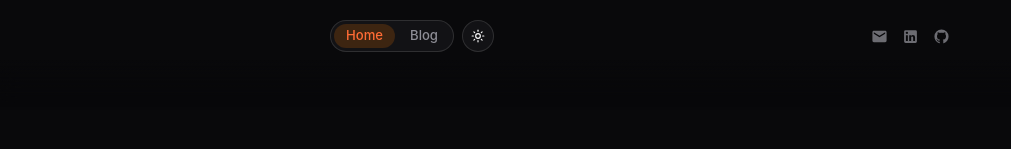
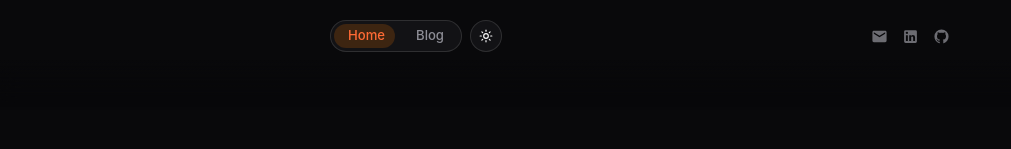
Before and after one commit to wahajf/wahajf.github.io, a Next.js app: page / in a window 1280 px wide. Shown: the top 149 px of the page, without its empty margins (0-1011 px from the left). Built offline with nearby package versions, Linux system fonts and the light colour scheme; no server answers.

Commit message:
Add smooth sliding pill indicator transition for Home and Blog navbar items

```diff
--- a/app/components/PillNavbar.jsx
+++ b/app/components/PillNavbar.jsx
@@ -1,6 +1,7 @@
 'use client';
 
 import { useState, useEffect } from 'react';
+import Link from 'next/link';
 import { usePathname } from 'next/navigation';
 import { Sun, Moon, Menu, X } from 'lucide-react';
 import { profileData } from '../data/profileData';
@@ -113,7 +114,9 @@ export default function PillNavbar() {
       >
         {/* Left Aligned: Main Navbar + Circle Theme Toggle */}
         <div style={{ display: 'flex', alignItems: 'center', gap: '8px', pointerEvents: 'auto' }}>
+          {/* Desktop Navigation Links Container */}
           <nav style={{
+            position: 'relative',
             backgroundColor: 'var(--nav-bg)',
             border: 'var(--nav-border)',
             borderRadius: '9999px',
@@ -123,30 +126,51 @@ export default function PillNavbar() {
             gap: '3px',
             boxShadow: 'none'
           }}>
+            {/* Sliding Active Pill Background */}
+            <div
+              style={{
+                position: 'absolute',
+                top: '3px',
+                bottom: '3px',
+                left: (pathname?.startsWith('/blog')) ? 'calc(50% + 1.5px)' : '3px',
+                width: 'calc(50% - 4.5px)',
+                backgroundColor: 'var(--pill-active-bg)',
+                borderRadius: '9999px',
+                transition: 'left 0.28s cubic-bezier(0.16, 1, 0.3, 1), width 0.28s cubic-bezier(0.16, 1, 0.3, 1)',
+                pointerEvents: 'none',
+                zIndex: 1
+              }}
+            />
+
             {navItems.map((item) => {
               const isActive = item.href === '/'
-                ? (pathname === '/' || pathname === '')
+                ? (!pathname || pathname === '/' || pathname === '')
                 : pathname?.startsWith(item.href);
               return (
-                <a
+                <Link
                   key={item.label}
                   href={item.href}
                   onClick={(e) => handleNavClick(e, item)}
                   style={{
+                    position: 'relative',
+                    zIndex: 2,
                     color: isActive ? 'var(--pill-active-text)' : 'var(--nav-text)',
-                    backgroundColor: isActive ? 'var(--pill-active-bg)' : 'transparent',
+                    backgroundColor: 'transparent',
                     textDecoration: 'none',
                     fontSize: '0.82rem',
                     fontWeight: '500',
-                    padding: '4px 12px',
+                    padding: '4px 14px',
                     borderRadius: '9999px',
-                    transition: 'all 0.18s ease',
+                    transition: 'color 0.22s ease',
                     cursor: 'pointer',
-                    lineHeight: '1.2'
+                    lineHeight: '1.2',
+                    display: 'inline-flex',
+                    alignItems: 'center',
+                    justifyContent: 'center'
                   }}
                 >
                   {item.label}
-                </a>
+                </Link>
               );
             })}
           </nav>
```
